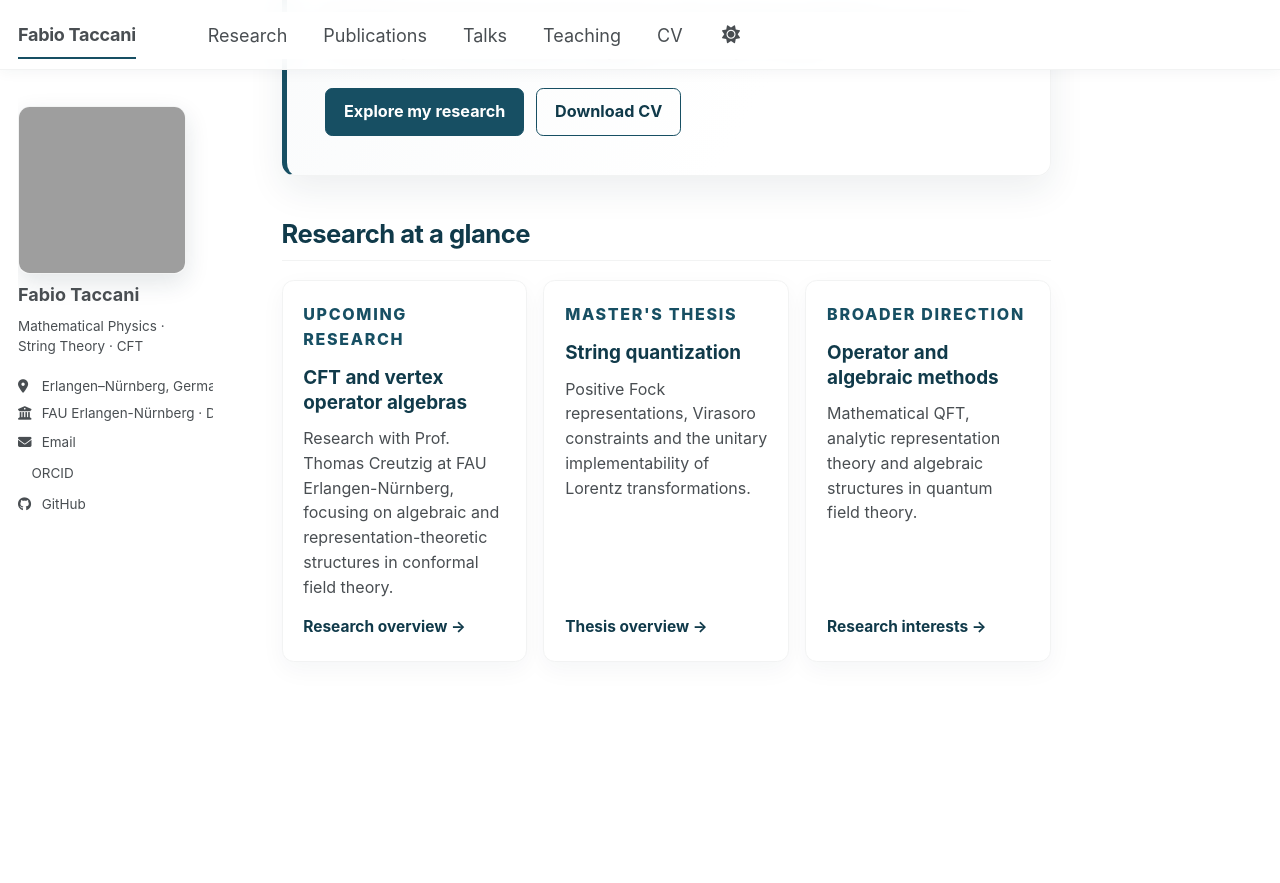
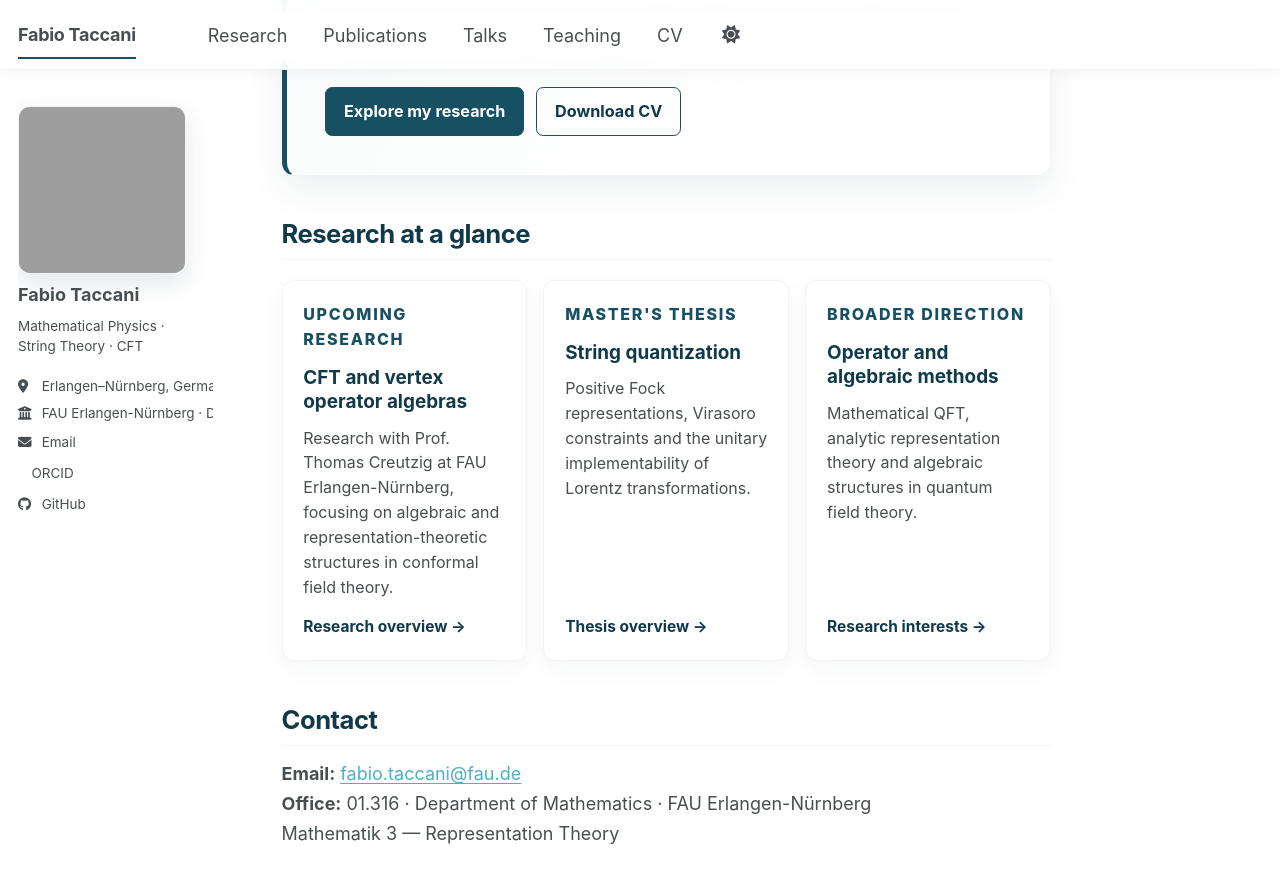
Before and after one commit to FabioTaccani/FabioTaccani.github.io, a Jekyll site: the page built from _pages/about.md, in a window 1280 px wide and 900 px high, scrolled down 619 px. Shown: the top 883 px of the window. Built offline with Jekyll 4.4.1, drawn with Linux system fonts in a browser that asks for light colours; a style sheet for code colours, icons or effects is not loaded; before the commit the page ends 1351 px from its top, so only the background shows below that.

Commit message:
Add FAU office and email to homepage contact section

```diff
--- a/_pages/about.md
+++ b/_pages/about.md
@@ -61,3 +61,9 @@ redirect_from:
     <a class="card-link" href="/research/#broader-interests">Research interests →</a>
   </article>
 </div>
+
+## Contact
+
+**Email:** [fabio.taccani@fau.de](mailto:fabio.taccani@fau.de)
+**Office:** 01.316 · Department of Mathematics · FAU Erlangen-Nürnberg
+Mathematik 3 — Representation Theory
```
